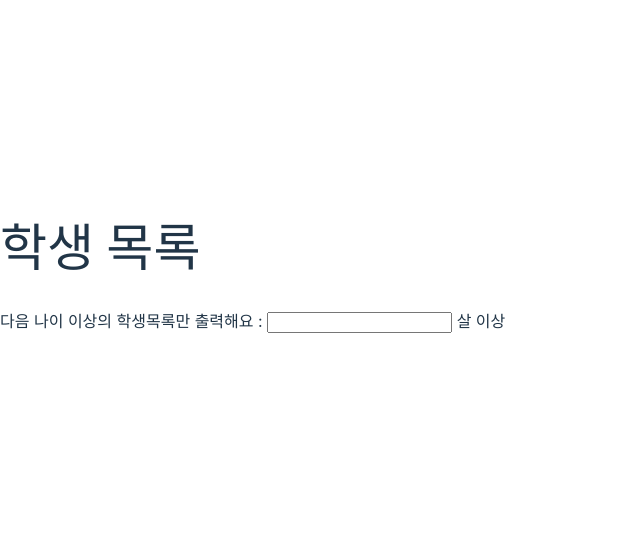
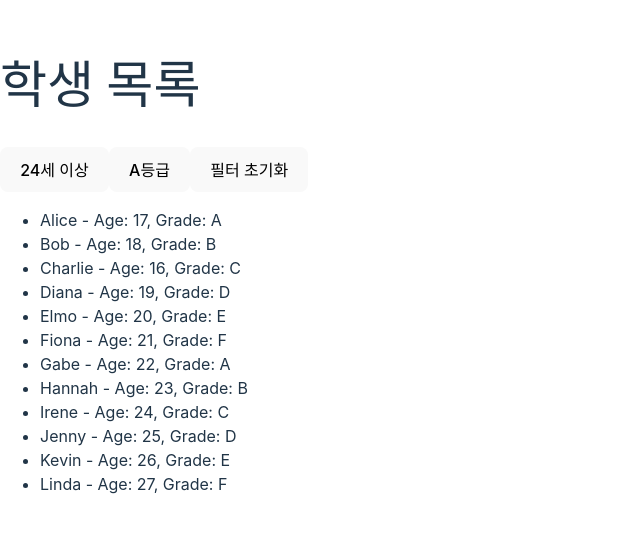
Before and after one commit to yeonisii/nb5-standard-3rd-hw, a React (Vite) app: page / in a window 1280 px wide. Shown: the part 133-666 px from the top of the page, without its empty margins (0-640 px from the left). Built offline with nearby package versions, Linux system fonts and the light colour scheme.

Commit message:
ex3 문제

```diff
--- a/src/App.jsx
+++ b/src/App.jsx
@@ -1,7 +1,7 @@
 import { useState } from "react";
 
 function App() {
-  const students = [
+  const [students, setStudents] = useState([
     { name: "Alice", age: 17, grade: "A" },
     { name: "Bob", age: 18, grade: "B" },
     { name: "Charlie", age: 16, grade: "C" },
@@ -14,21 +14,36 @@ function App() {
     { name: "Jenny", age: 25, grade: "D" },
     { name: "Kevin", age: 26, grade: "E" },
     { name: "Linda", age: 27, grade: "F" },
-  ];
+  ]);
+  const [filteredStudents, setFilteredStudents] = useState(students);
 
-  const [minAge, setMinAge] = useState(18);
+  // TODO: filterByAge 함수를 작성하세요. 이 함수는 최소 나이를 매개변수로 받아 해당 나이 이상인 학생들로 필터링해야 합니다.
+  const filterByAge = (minAge) => {
+    // 여기에 코드를 작성하세요.
+  };
 
-  // TODO: filter를 사용하여 minAge 이상의 학생들만 선택하세요.
-  // const filteredStudents = ...;
+  // TODO: filterByGrade 함수를 작성하세요. 이 함수는 특정 학점을 매개변수로 받아 해당 학점의 학생들로 필터링해야 합니다.
+  const filterByGrade = (grade) => {
+    // 여기에 코드를 작성하세요.
+  };
+
+  // TODO: resetFilter 함수를 작성하세요. 이 함수는 필터를 초기화하여 모든 학생들을 표시해야 합니다.
+  const resetFilter = () => {
+    // 여기에 코드를 작성하세요.
+  };
 
   return (
     <div>
       <h1>학생 목록</h1>
-      다음 나이 이상의 학생목록만 출력해요 :{" "}
-      {/* TODO: input에 입력된 값(숫자) 이상의 나이를 가진 학생들만 출력하세요. */}
-      <input type="number" /> 살 이상
+      <button onClick={() => filterByAge(24)}>24세 이상</button>
+      <button onClick={() => filterByGrade("A")}>A등급</button>
+      <button onClick={resetFilter}>필터 초기화</button>
       <ul>
-        {/* TODO: map을 사용하여 필터링된 학생들의 정보를 표시하세요. 동명이인은 없다고 가정합니다. ex) 홍길동 - Age: 24, Grade: A */}
+        {filteredStudents.map((student, index) => (
+          <li key={index}>
+            {student.name} - Age: {student.age}, Grade: {student.grade}
+          </li>
+        ))}
       </ul>
     </div>
   );
```
